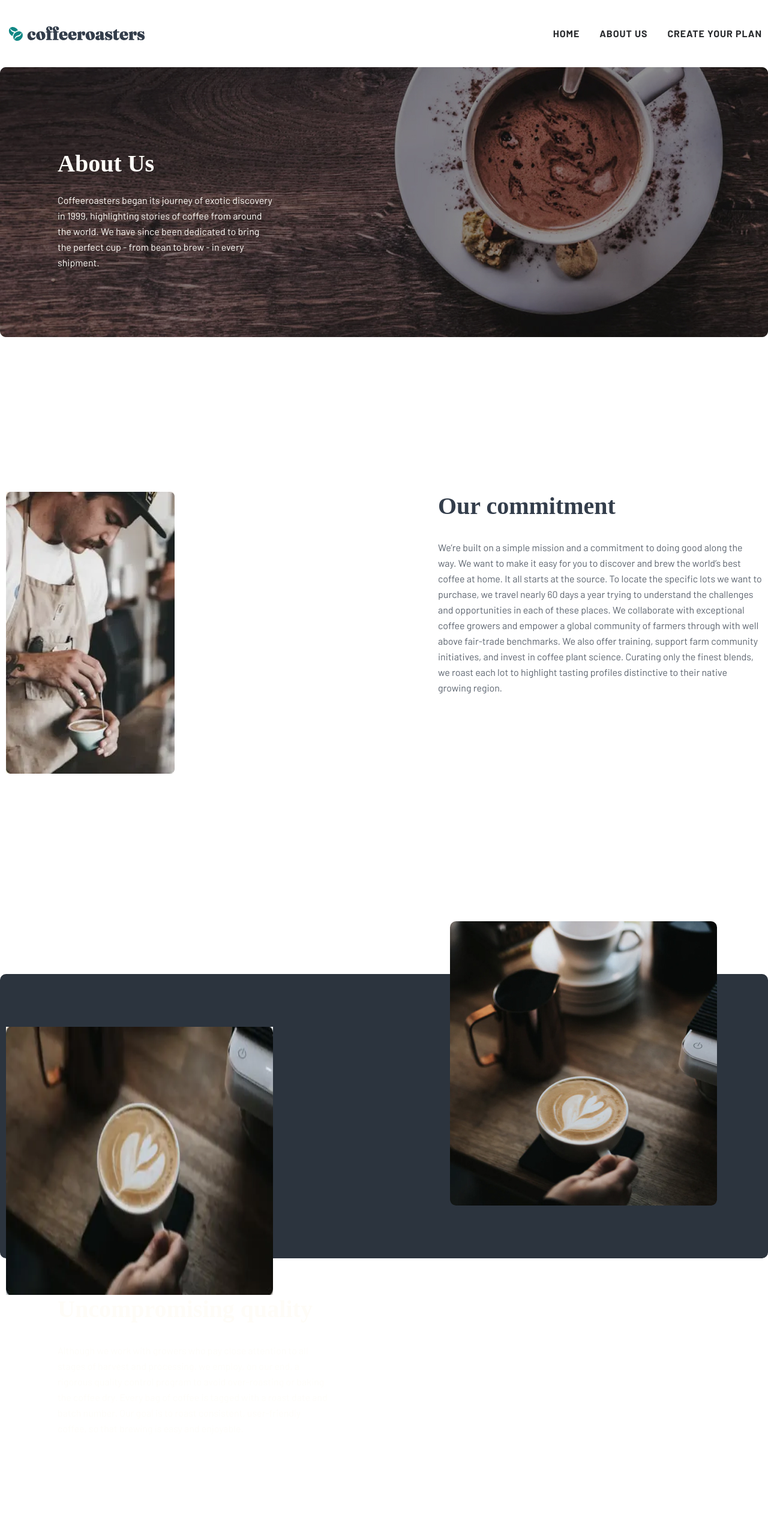
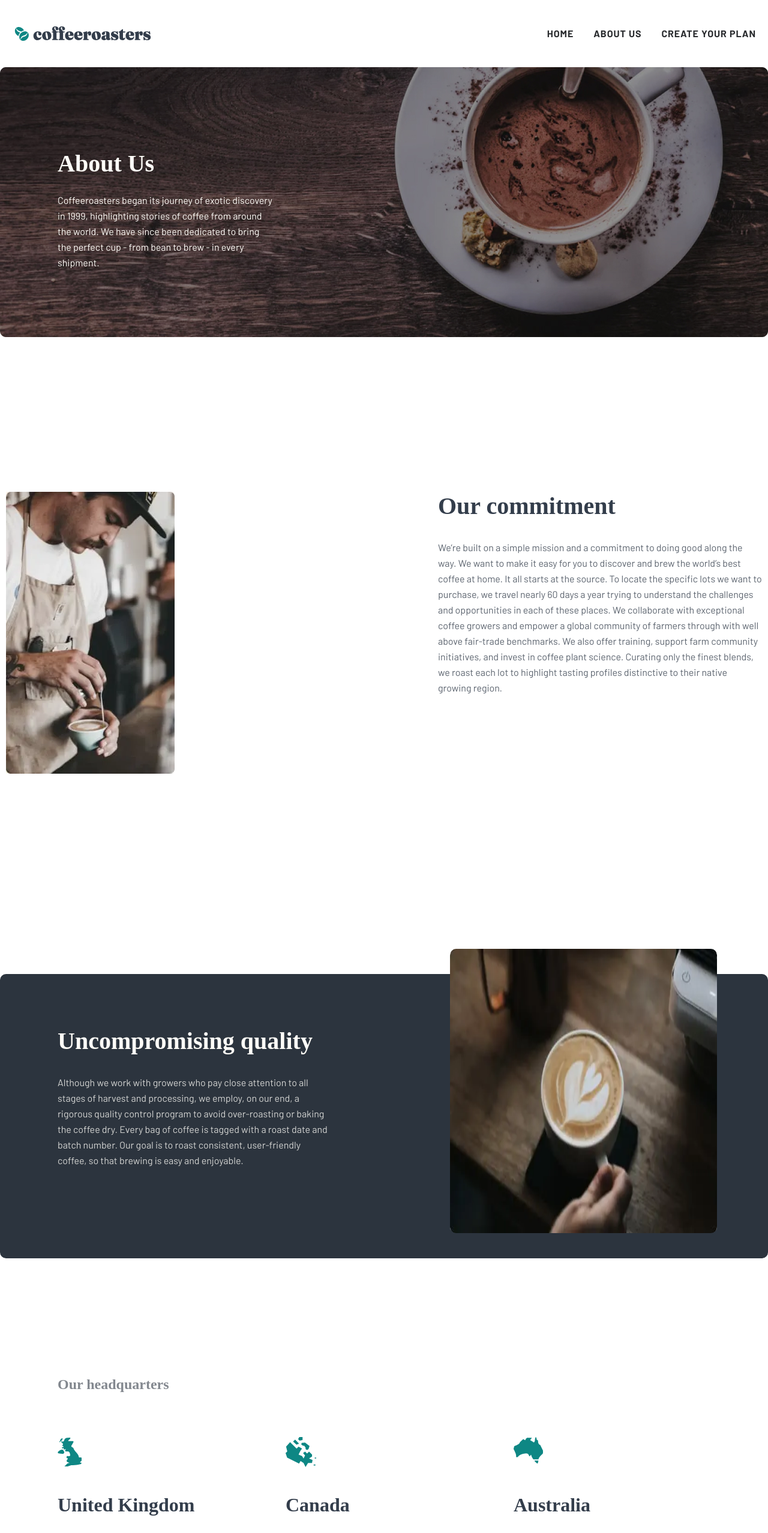
Before and after one commit to pokiza1228/CoffeeeRestorans, a plain HTML site: page about.html in a window 1280 px wide. Shown: the top 2556 px of the page at 60% size. Drawn offline with Linux system fonts and the light colour scheme.

Commit message:
15fevral

```diff
--- a/about.html
+++ b/about.html
@@ -77,7 +77,7 @@
 
                     <source media="(max-width: 719px)" srcset="img/quality-mobile@2x.jpg 2x, img/quality-mobile.jpg 1x">
                     <source media="(max-width: 1299px)" srcset="img/quality-tablet@2x.jpg 2x, img/quality-tablet.jpg 1x">
-                    <img src="img/quality.jpg" alt="yoqimli koffe" srcset="img/quality@2x.jpg 2x, img/quality.jpg 1x" width="445" height="447">
+                    <img class="quality__img" src="img/quality.jpg" alt="yoqimli koffe" srcset="img/quality@2x.jpg 2x, img/quality.jpg 1x" width="445" height="447">
                 </picture>
                 <div class="quakity__wrapper">
                     <h2 class="quality__title">Uncompromising quality</h2>
--- a/sass/_general.scss
+++ b/sass/_general.scss
@@ -7,6 +7,7 @@ body {
     margin: 0 auto;
     font-family: "Barlow", Arial, Helvetica, sans-serif;
     font-weight: 400;
+    margin-top: 112px;
 }
 img {
     max-width: 100%;
--- a/sass/blocks/_header.scss
+++ b/sass/blocks/_header.scss
@@ -1,12 +1,16 @@
 .header {
-    position: relative;
-    padding: 0;
+    position: fixed;
+    background-color: #fff;
+    width: 100%;
+    top: 0;
+
+    z-index: 3;
+    padding: 43px 10px;
 }
 .header__container {
     display: flex;
     align-items: center;
     justify-content: space-between;
-    padding: 43px 10px;
 }
 .header__nav {
     display: flex;
--- a/sass/blocks/_quality.scss
+++ b/sass/blocks/_quality.scss
@@ -8,20 +8,20 @@
 
     &::before {
         content: "";
-        display: block;
-        width: 445px;
-        height: 474px;
+
         background-image: url("../img/bauaa.jpg");
-        border-radius: 10px;
+
         background-repeat: no-repeat;
         position: absolute;
-        top: -88px;
-        right: 85px;
+
 
     }
 }
 .quality__container{
     position: relative;
+    display: flex;
+    flex-direction: row-reverse;
+    justify-content: space-between;
     width: 1280px;
     &::before {
         @include section-bg;
@@ -29,6 +29,15 @@
         content: "";
         top: -88px;
     }
+}
+.quality__img {
+    display: block;
+    width: 445px;
+    height: 474px;
+    border-radius: 10px;
+    position: absolute;
+    top: -130px;
+    right: 85px;
 }
 .quality__title {
     font-size: 40px;
```
Also changed, not shown: index.html (+5 -5 lines), css/main.css, 1 other file.
